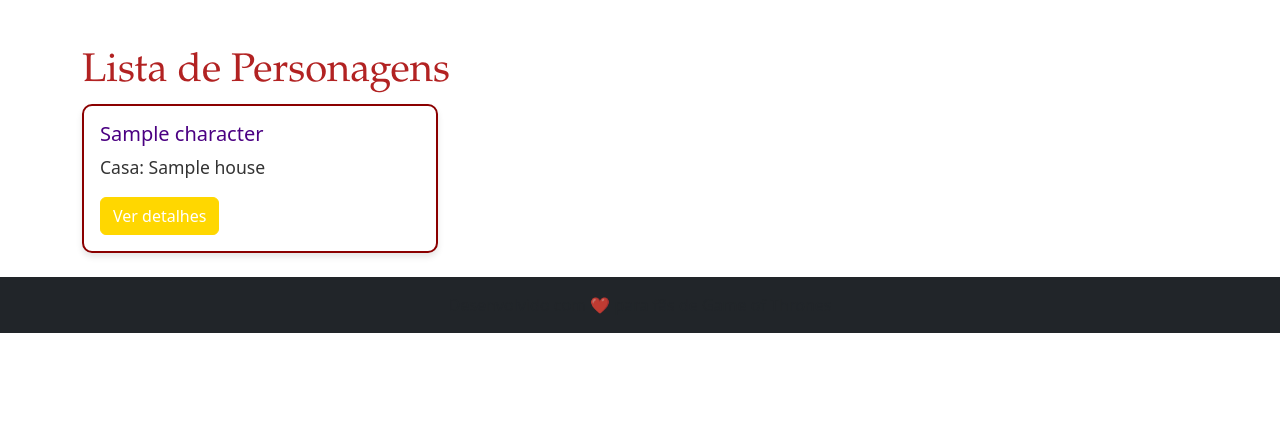
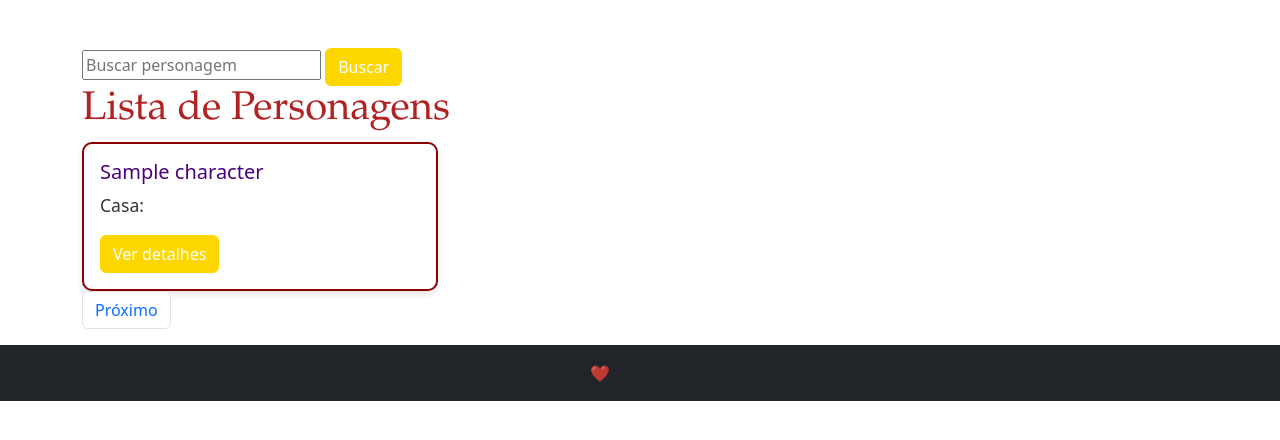
Before and after one commit to AndersonC96/Game-Of-Thrones_PHP, a PHP site: template app/Views/characters/index.php in a window 1280 px wide. Shown: the part 69-509 px from the top of the page. Run offline with PHP 8.4, Linux system fonts and the light colour scheme; the template is opened without the code that fills it: most values are stand-ins (such as "Sample title", 1, 10 or a date in 2020).

Commit message:
Update index.php

```diff
--- a/app/Views/characters/index.php
+++ b/app/Views/characters/index.php
@@ -1,18 +1,41 @@
+<form method="GET" action="/characters">
+    <input type="text" name="search" placeholder="Buscar personagem" value="<?= htmlspecialchars($_GET['search'] ?? '') ?>">
+    <button type="submit" class="btn btn-primary">Buscar</button>
+</form>
 <h1>Lista de Personagens</h1>
-<div class="row">
-    <?php if (!empty($characters)): ?>
+<?php if (!empty($characters)): ?>
+    <div class="row">
         <?php foreach ($characters as $character): ?>
             <div class="col-md-4">
-                <div class="card mb-4">
+                <div class="card">
                     <div class="card-body">
-                        <h5 class="card-title"><?= htmlspecialchars($character['name']); ?></h5>
-                        <p class="card-text">Casa: <?= htmlspecialchars($character['house']); ?></p>
-                        <a href="/characters/details/<?= htmlspecialchars($character['id']); ?>" class="btn btn-primary">Ver detalhes</a>
+                        <h5 class="card-title"><?= htmlspecialchars($character['name'] ?? 'Nome não disponível'); ?></h5>
+                        <p class="card-text">Casa:
+                            <?php if (!empty($character['allegiances'])): ?>
+                                <?= htmlspecialchars(implode(', ', $character['allegiances'])); ?>
+                            <?php else: ?>
+                                Nenhuma casa associada
+                            <?php endif; ?>
+                        </p>
+                        <a href="/characters/details?id=<?= urlencode($character['url']); ?>" class="btn btn-primary">Ver detalhes</a>
                     </div>
                 </div>
             </div>
         <?php endforeach; ?>
-    <?php else: ?>
-        <p class="text-muted">Nenhum personagem encontrado.</p>
-    <?php endif; ?>
-</div>
+    </div>
+    <!-- Paginação -->
+    <nav aria-label="Page navigation">
+        <ul class="pagination">
+            <?php if ($page > 1): ?>
+                <li class="page-item">
+                    <a class="page-link" href="?page=<?= $page - 1 ?>&search=<?= urlencode($_GET['search'] ?? '') ?>">Anterior</a>
+                </li>
+            <?php endif; ?>
+            <li class="page-item">
+                <a class="page-link" href="?page=<?= $page + 1 ?>&search=<?= urlencode($_GET['search'] ?? '') ?>">Próximo</a>
+            </li>
+        </ul>
+    </nav>
+<?php else: ?>
+    <p>Nenhum personagem encontrado.</p>
+<?php endif; ?>
```
